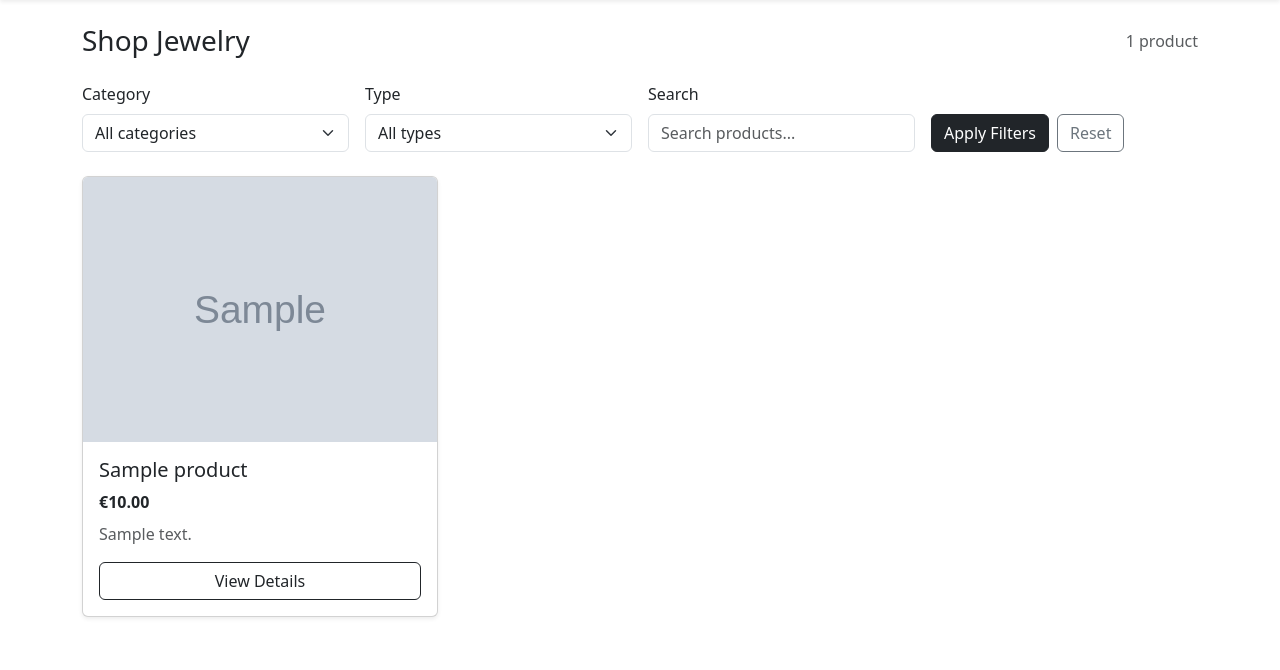
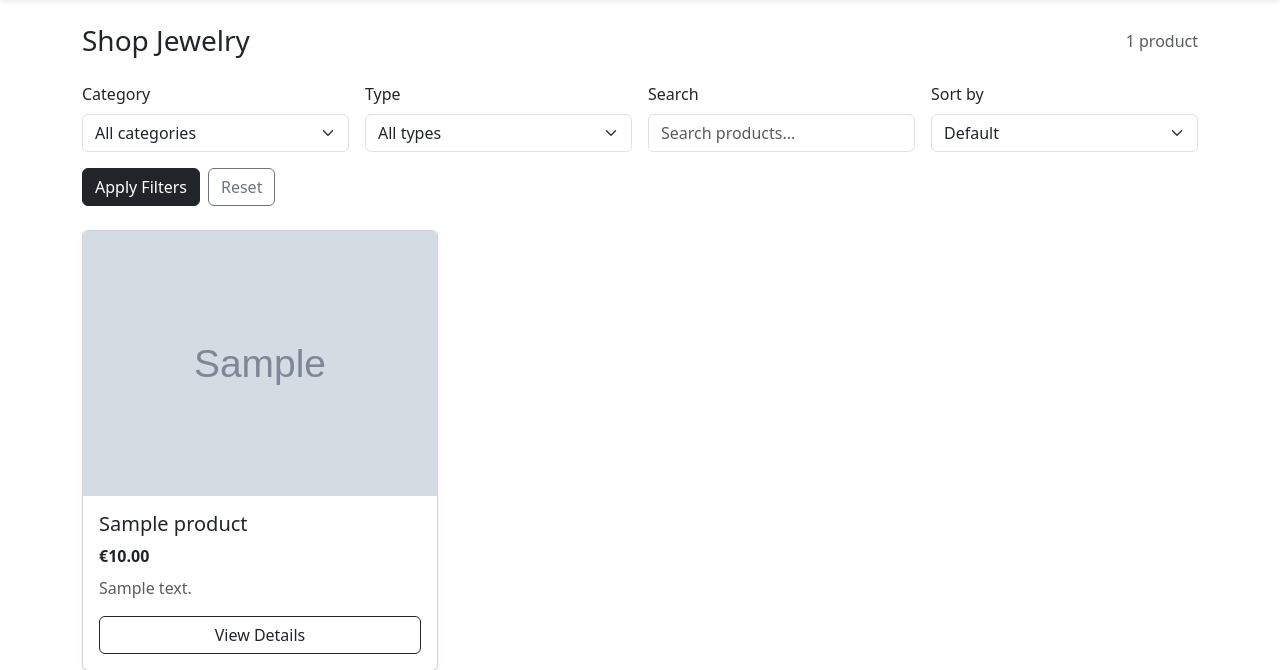
Before and after one commit to PDennise/velora_jewelry, a Django app: page /shop/ in a window 1280 px wide. Shown: the part 56-726 px from the top of the page. Run offline with Django 4.2, Linux system fonts and the light colour scheme; tables that the repository leaves empty hold one stand-in row (values such as "Sample post"); grey boxes marked "Sample" are stand-in pictures.

Commit message:
Add product sorting by price (low to high, high to low)

```diff
--- a/shop/templates/shop/product_list.html
+++ b/shop/templates/shop/product_list.html
@@ -35,11 +35,25 @@
         <input type="text" name="q" id="q" class="form-control" value="{{ search_query }}"
             placeholder="Search products...">
     </div>
+    <div class="col-md-3">
+        <label for="sort" class="form-label">Sort by</label>
+        <select name="sort" id="sort" class="form-select">
+            <option value="">Default</option>
+            <option value="price_asc" {% if selected_sort == "price_asc" %}selected{% endif %}>
+                Price: Low to High
+            </option>
+            <option value="price_desc" {% if selected_sort == "price_desc" %}selected{% endif %}>
+                Price: High to Low
+            </option>
+        </select>
+    </div>
     <div class="col-md-3 d-flex align-items-end gap-2">
         <button type="submit" class="btn btn-dark">Apply Filters</button>
         <a href="{% url 'shop:product-list' %}" class="btn btn-outline-secondary">Reset</a>
     </div>
 </form>
+
+<!-- PRODUCTS -->
 
 <div class="row g-4">
     {% for product in products %}
@@ -78,13 +92,13 @@
         {% if page_obj.has_previous %}
         <li class="page-item">
             <a class="page-link"
-                href="?page={{ page_obj.next_page_number }}&category={{ selected_category }}&type={{ selected_type }}&q={{ search_query }}">
+                href="?page=1&category={{ selected_category }}&type={{ selected_type }}&q={{ search_query }}">
                 First
             </a>
         </li>
         <li class="page-item">
             <a class="page-link"
-                href="?page={{ page_obj.next_page_number }}&category={{ selected_category }}&type={{ selected_type }}&q={{ search_query }}">
+                href="?page={{ page_obj.previous_page_number }}&category={{ selected_category }}&type={{ selected_type }}">
                 Previous
             </a>
         </li>
@@ -99,15 +113,15 @@
         {% if page_obj.has_next %}
         <li class="page-item">
             <a class="page-link"
-                href="?page={{ page_obj.next_page_number }}&category={{ selected_category }}&type={{ selected_type }}&q={{ search_query }}">
+                href="?page={{ page_obj.next_page_number }}&category={{ selected_category }}&type={{ selected_type }}">
                 Next
             </a>
         </li>
         <li class="page-item">
             <a class="page-link"
-            href="?page={{ page_obj.next_page_number }}&category={{ selected_category }}&type={{ selected_type }}&q={{ search_query }}">
-            Last &raquo;
-        </a>
+                href="?page={{ page_obj.paginator.num_pages }}&category={{ selected_category }}&type={{ selected_type }}">
+                Last
+            </a>
         </li>
         {% endif %}
 
--- a/shop/views.py
+++ b/shop/views.py
@@ -15,6 +15,12 @@ class ProductListView(ListView):                # Get the table from DB and send
         category_id = self.request.GET.get("category") # Makes category filter
         product_type = self.request.GET.get("type")
         search_query = self.request.GET.get("q")
+        sort = self.request.GET.get("sort")
+
+        if sort == "price_asc":
+            queryset = queryset.order_by("price")
+        elif sort == "price_desc":
+            queryset = queryset.order_by("-price")
 
         if category_id:
             queryset = queryset.filter(category_id=category_id)
@@ -35,6 +41,7 @@ class ProductListView(ListView):                # Get the table from DB and send
         context["selected_category"] = int(category) if category else None  # Convert category ID from string to int for template comparison
         context["selected_type"] = self.request.GET.get("type", "")
         context["search_query"] = self.request.GET.get("q", "")
+        context["selected_sort"] = self.request.GET.get("sort", "")
         return context
 
 class ProductDetailView(DetailView):            # Get one product by pk from DB and send it to the detail page
```
